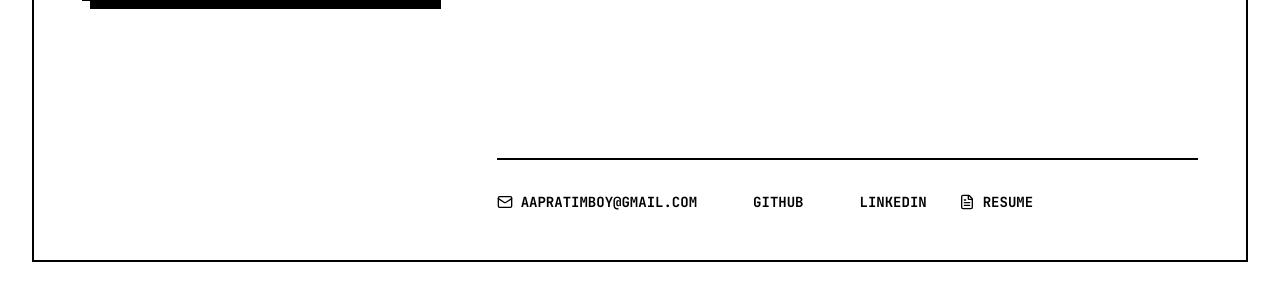
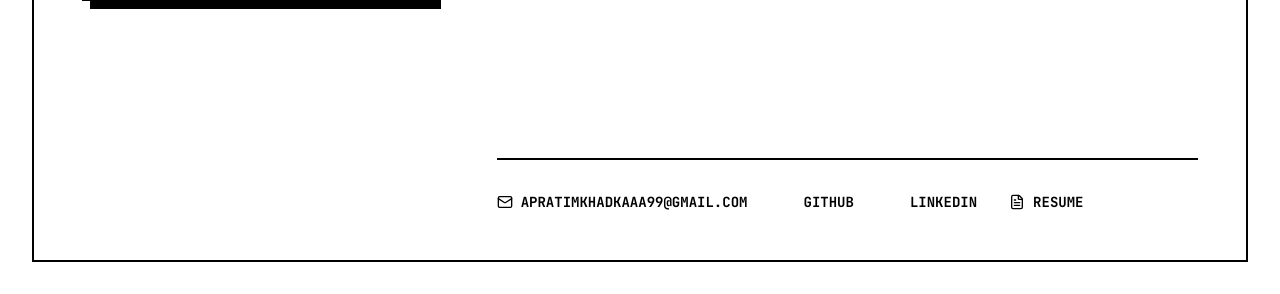
Before and after one commit to Apratimmm/Apratim_Portfolio, a Django app: page / in a window 1280 px wide. Shown: the part 506-800 px from the top of the page. Run offline with Django 5.2, Linux system fonts and the light colour scheme.

Commit message:
mail change

```diff
--- a/templates/homepage.html
+++ b/templates/homepage.html
@@ -299,7 +299,7 @@
                     <!-- Social Footer -->
                     <div class="pt-8 flex flex-wrap gap-8 border-t-2 border-black md:text-sm font-bold">
                         <div class="flex items-center gap-2 uppercase cursor-default">
-                            <i data-lucide="mail" class="w-4 h-4 text-black"></i> Aapratimboy@gmail.com
+                            <i data-lucide="mail" class="w-4 h-4 text-black"></i> apratimkhadkaaa99@gmail.com
                         </div>
                         <a href="https://github.com/Apratimmm" target="_blank"
                             class="flex items-center gap-2 uppercase">
```
